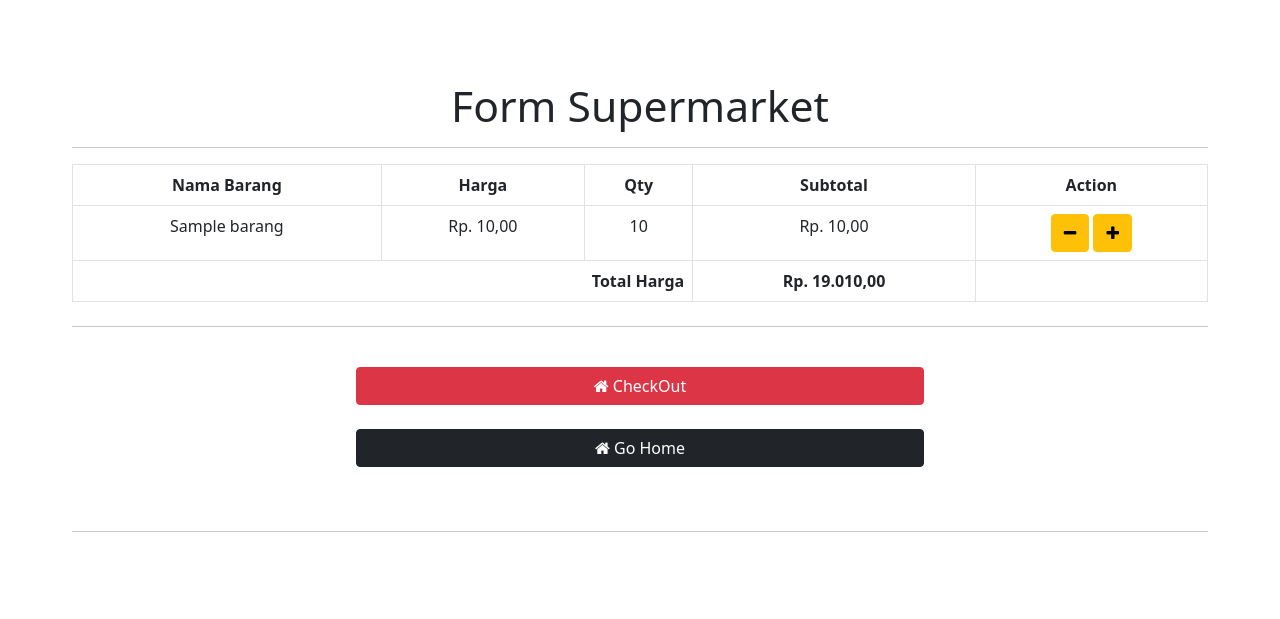
After one commit to farras13/Web_Supermarket, a CodeIgniter app: page /database/Cart in a window 1280 px wide. The commit adds this page. Shown: the top 619 px of the page. Run offline with CodeIgniter, Linux system fonts and the light colour scheme; tables that the repository leaves empty or names only in its code hold one stand-in row (values such as "Sample post"); some libraries are stand-ins or nearby versions.

Commit message:
cart and checkout

```diff
--- /dev/null
+++ b/application/controllers/Cart.php
@@ -0,0 +1,89 @@
+<?php
+
+defined('BASEPATH') OR exit('No direct script access allowed');
+
+class Cart extends CI_Controller {
+
+	public function __construct()
+	{
+		parent::__construct();
+		//Do your magic here
+		$this->load->model('M_basic', 'm');
+	}
+
+	public function index()
+	{
+		$data['cart'] = $this->m->getData('cart', null)->result();
+		$this->load->view('cart', $data);
+	}
+
+	public function plus($id)
+	{
+		$w = array('id' => $id,);
+		$old = $this->m->getData('barang', $w)->row();
+
+		$qty = $old->stok - 1;
+		$data = array('stok' => $qty,);
+		$this->m->upd('barang', $data, $w);
+
+		$cart = $this->m->getData('cart', ['id_barang' => $id])->row();
+		if (!empty($cart)) {
+			$w = array('id_barang' => $id,);
+			$stk = $cart->qty + 1;
+			$sb = $cart->subtotal + $old->harga;
+			$data = array(
+				'qty' => $stk,
+				'subtotal' => $sb,
+			);
+			$this->m->upd('cart', $data, $w);
+		}
+
+		$this->session->set_flashdata('toast', 'success:Barang masuk dalam cart anda');
+		redirect('Cart', 'refresh');
+	}
+
+	public function min($id)
+	{
+		$w = array('id' => $id,);
+		$old = $this->m->getData('barang', $w)->row();
+
+		$qty = $old->stok + 1;
+		$data = array('stok' => $qty,);
+		$this->m->upd('barang', $data, $w);
+
+		$cart = $this->m->getData('cart', ['id_barang' => $id])->row();
+		if (!empty($cart)) {
+			$w = array('id_barang' => $id,);
+			$stk = $cart->qty - 1;
+			$sb = $cart->subtotal - $old->harga;
+			$data = array(
+				'qty' => $stk,
+				'subtotal' => $sb,
+			);
+			$this->m->upd('cart', $data, $w);
+		}
+
+		$this->session->set_flashdata('toast', 'success:Barang masuk dalam cart anda');
+		redirect('Cart', 'refresh');
+	}
+
+	public function out()
+	{
+		$old = $this->m->getData('cart')->result();
+		foreach ($old as $o ) {
+			$brg = $this->m->getData('barang', ['id' => $o->id_barang])->row();
+			$stok = $brg->stok + $o->qty;
+			$data = array(
+				'stok' => $stok,
+			);
+			$this->m->upd('barang', $data, ['id' => $o->id_barang]);
+			$this->m->del('cart', ['id_cart' => $o->id_cart]);
+		}
+
+		$this->session->set_flashdata('toast', 'success:Checkout Berhasil');
+		redirect('Cart', 'refresh');
+	}
+
+}
+
+/* End of file Cart.php */
--- a/application/models/M_basic.php
+++ b/application/models/M_basic.php
@@ -12,7 +12,7 @@ class M_basic extends CI_Model
 		}
 
 		if ($t == "cart") {
-			$this->db->join('barang', 'cart.id_barang = barang.id', 'left');
+			$this->db->join('barang', 'barang.id = cart.id_barang', 'left');
 		}
 
 		return $this->db->get($t);
@@ -33,7 +33,7 @@ class M_basic extends CI_Model
 		$this->db->update($t, $data, $w);
 	}
 
-	public function del($t, $w)
+	public function del($t, $w = null)
 	{
 		$this->db->where($w);
 		$this->db->delete($t);
@@ -43,7 +43,7 @@ class M_basic extends CI_Model
 	{
 		$this->load->library('pagination'); // Load librari paginationnya
 
-		$query = "SELECT * FROM barang"; // Query untuk menampilkan semua data barang
+		$query = "SELECT * FROM barang where stok > 0"; // Query untuk menampilkan semua data barang
 
 		$config['base_url'] = base_url('Home/index');
 		$config['total_rows'] = $this->db->query($query)->num_rows();
--- /dev/null
+++ b/application/views/cart.php
@@ -0,0 +1,107 @@
+<!doctype html>
+<html lang="en">
+
+<head>
+	<!-- Required meta tags -->
+	<meta charset="utf-8">
+	<meta name="viewport" content="width=device-width, initial-scale=1">
+
+	<!-- Bootstrap CSS -->
+	<link href="https://cdn.jsdelivr.net/npm/bootstrap@5.0.2/dist/css/bootstrap.min.css" rel="stylesheet" integrity="sha384-EVSTQN3/azprG1Anm3QDgpJLIm9Nao0Yz1ztcQTwFspd3yD65VohhpuuCOmLASjC" crossorigin="anonymous">
+	<!-- toast -->
+	<link rel="stylesheet" type="text/css" href="https://cdnjs.cloudflare.com/ajax/libs/toastr.js/latest/css/toastr.min.css">
+	<!-- icon font -->
+	<link rel="stylesheet" href="https://maxcdn.bootstrapcdn.com/font-awesome/4.5.0/css/font-awesome.min.css">
+
+	<title>Supermarket</title>
+</head>
+
+<body>
+
+	<section>
+		<div class="container-fluid p-4 mt-2">
+			<div class="row">
+				<div class="col-md-12">
+					<div class="h-100">
+						<div class="align-self-center text-center p-5">
+
+							<h2 style="font-size: 32pt;">Form Supermarket</h2>
+							<hr class="w-100">
+
+							<table class="table table-bordered">
+								<thead>
+									<tr>
+										<th>Nama Barang</th>
+										<th>Harga</th>
+										<th>Qty</th>
+										<th>Subtotal</th>
+										<th>Action</th>
+									</tr>
+								</thead>
+								<tbody>
+									<?php $hrg=0; foreach($cart as $c): ?>
+										<tr>
+											<td><?= $c->nama_barang ?></td>
+											<td>Rp. <?= number_format($c->harga,2,",","."); ?></td>
+											<td><?= $c->qty ?></td>
+											<td>Rp. <?= number_format($c->subtotal,2,",","."); ?></td>
+											<td>
+												<a href="<?= base_url('cart/min/').$c->id_barang ?>" class="btn btn-warning"><i class="fa fa-minus"></i></a>
+												<?php if($c->stok == 0): ?>
+													<button class="btn btn-warning" disabled><i class="fa fa-plus"></i></button>
+												<?php else: ?>
+													<a href="<?= base_url('cart/plus/').$c->id_barang ?>" class="btn btn-warning"><i class="fa fa-plus"></i></a>
+												<?php endif; ?>
+
+											</td>
+										</tr>
+									<?php $hrg += $c->subtotal; endforeach ?>
+								</tbody>
+								<tfoot>
+									<tr>
+										<th class="text-end" colspan="3">Total Harga</th>
+										<th class="text-center">Rp. <?php $total = $hrg + 19000; echo number_format($total,2,",","."); ?></th>
+										<th></th>
+									</tr>
+								</tfoot>
+							</table>
+
+							<hr class="w-100 mt-4">
+							<a class="mx-auto btn btn-danger w-50 mt-4" href="<?= base_url('Cart/out') ?>"><i class="fa fa-home"></i> CheckOut</a>
+							<a class="mx-auto btn btn-dark w-50 mt-4 mb-5" href="<?= base_url('Home') ?>"><i class="fa fa-home"></i> Go Home</a>
+							<hr class="w-100">
+						</div>
+					</div>
+				</div>
+			</div>
+		</div>
+	</section>
+
+	<!-- Optional JavaScript; choose one of the two! -->
+
+	<!-- Option 1: Bootstrap Bundle with Popper -->
+	<script src="https://cdn.jsdelivr.net/npm/bootstrap@5.0.2/dist/js/bootstrap.bundle.min.js" integrity="sha384-MrcW6ZMFYlzcLA8Nl+NtUVF0sA7MsXsP1UyJoMp4YLEuNSfAP+JcXn/tWtIaxVXM" crossorigin="anonymous"></script>
+	<!-- jquery -->
+	<script src="https://cdnjs.cloudflare.com/ajax/libs/jquery/2.1.1/jquery.min.js"></script>
+	<!-- toast -->
+	<script src="https://cdnjs.cloudflare.com/ajax/libs/toastr.js/latest/js/toastr.min.js"></script>
+	<script>
+		$(document).ready(() => {
+			<?php if (isset($_SESSION['toast'])) { ?>
+				toastr.options.closeButton = true;
+				var toastvalue = "<?php echo $_SESSION['toast'] ?>";
+				var status = toastvalue.split(":")[0];
+				var message = toastvalue.split(":")[1];
+				if (status === "success") {
+					toastr.success(message, status);
+				} else if (status === "error") {
+					toastr.error(message, status);
+				} else if (status == "warn") {
+					toastr.warning(message, status);
+				}
+			<?php } ?>
+		});
+	</script>
+</body>
+
+</html>
--- a/application/views/home.php
+++ b/application/views/home.php
@@ -94,7 +94,7 @@
 													echo "<td>" . $data->stok . "</td>";
 													echo "<td><img class='img-fluid w-25' src='". base_url('assets/uploads/') . $data->gambar . "' alt=''></td>";
 													echo "<td>" . $data->kode . "</td>";
-													echo "<td><a class='btn btn-warning' href='". base_url('Home/beli') . $data->id ."'><i class='fa fa-shopping-cart'></i>Beli</a></td>";
+													echo "<td><a class='btn btn-warning' href='". base_url('Home/beli/') . $data->id ."'><i class='fa fa-shopping-cart'></i>Beli</a></td>";
 													echo "</tr>";
 												}
 											} else { // Jika data tidak ada
```
Also changed, not shown: application/controllers/Home.php (+30 -0 lines).
